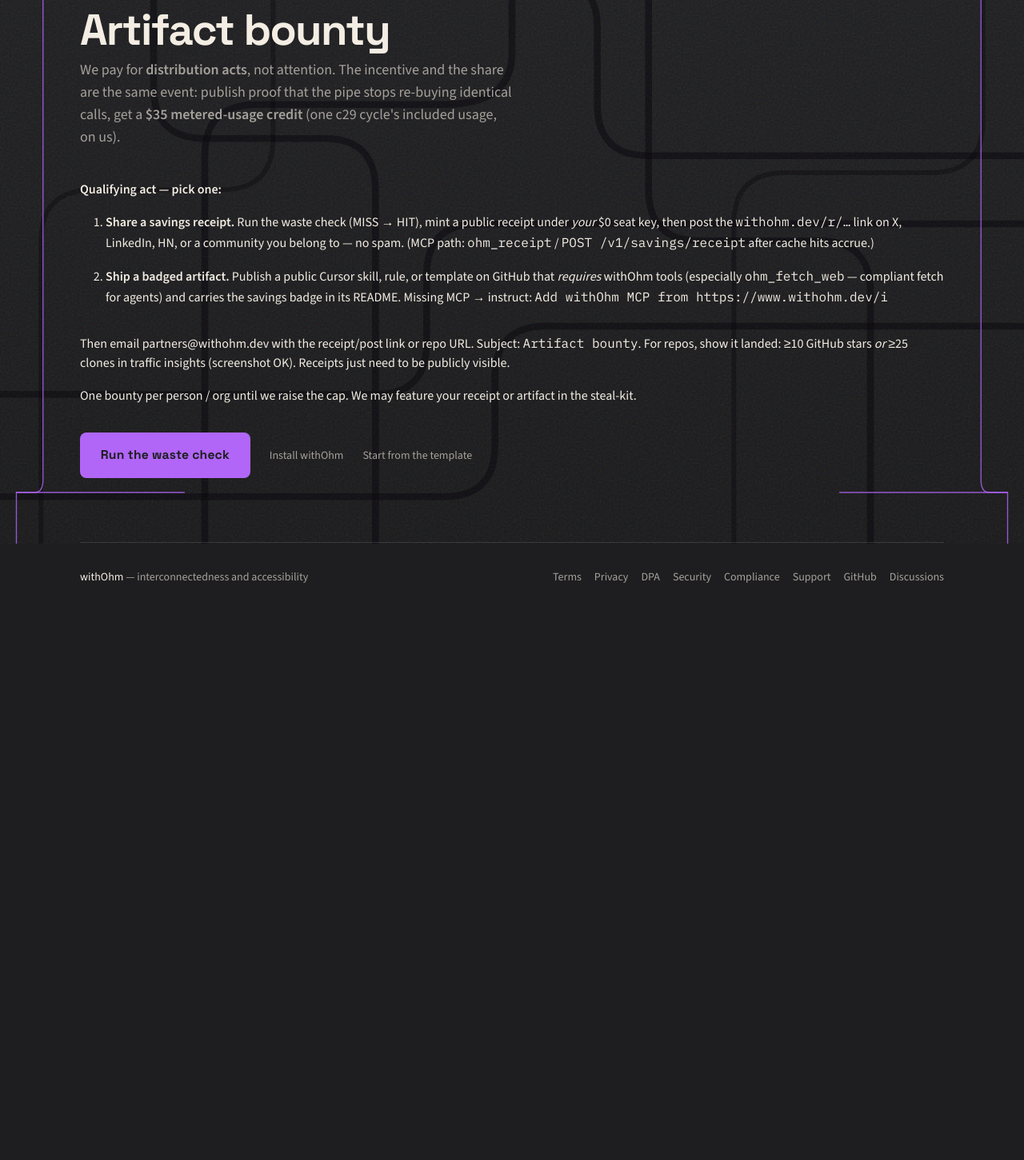
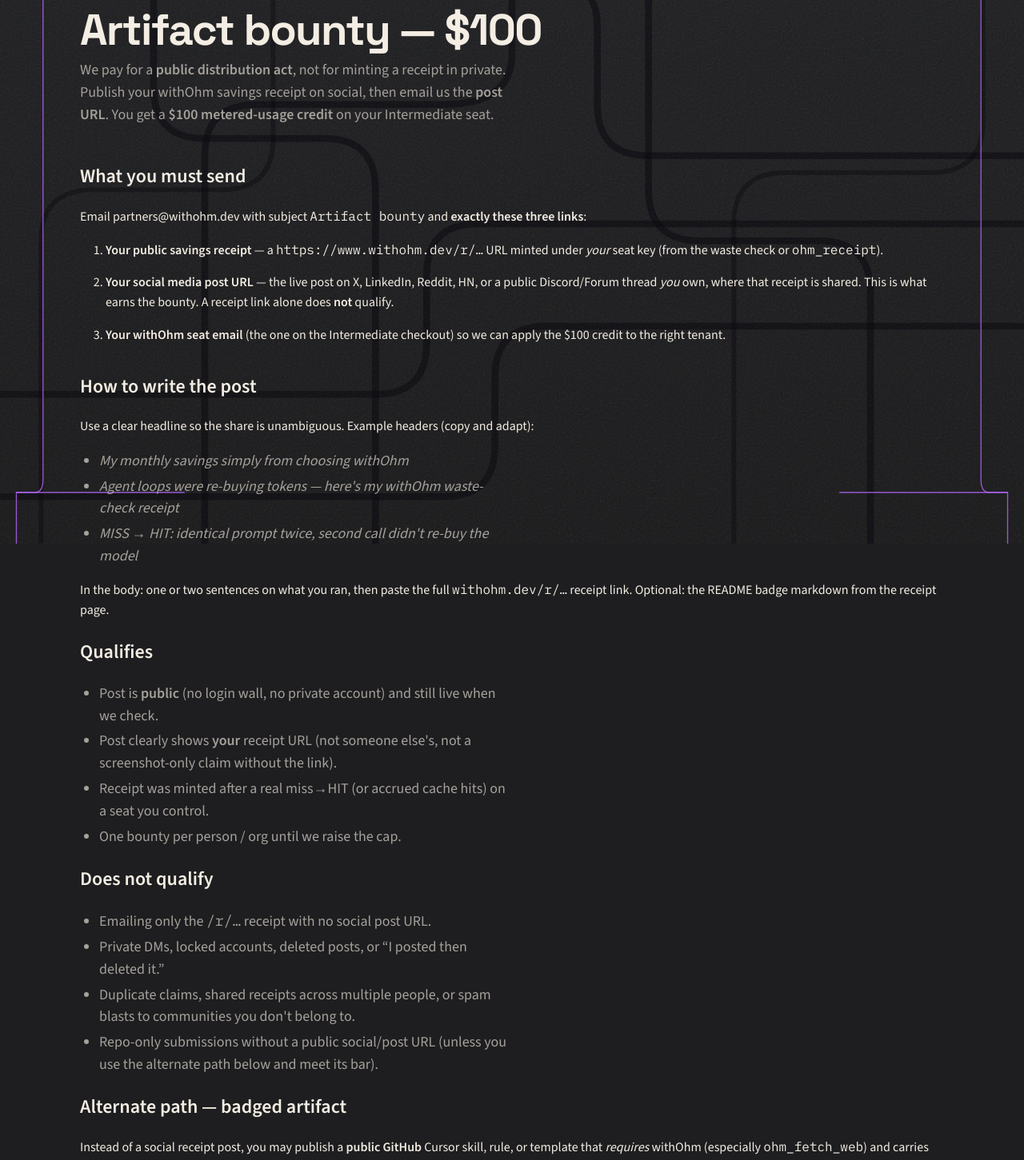
Before and after one commit to iwasinnam2/ohm, a Next.js app in the folder site/: page /bounty in a window 1280 px wide. Shown: the part 120-1571 px from the top of the page at 80% size. Before the commit the page ends 892 px from the top, so only its background shows below. Built offline with nearby package versions, Linux system fonts and the light colour scheme.

Commit message:
Bounty: $100 credit; claim requires social post URL, not receipt alone.
Rewrite /bounty with qualifies / does-not / example headlines and three
required links (receipt, post, seat email) so prize claims stay unambiguous.

Co-authored-by: iwasinnam2 <iwasinnam2@users.noreply.github.com>

```diff
--- a/site/src/app/bounty/page.tsx
+++ b/site/src/app/bounty/page.tsx
@@ -2,58 +2,134 @@ import type { Metadata } from "next";
 import Link from "next/link";
 
 export const metadata: Metadata = {
-  title: "Artifact bounty",
+  title: "Artifact bounty — $100",
   description:
-    "Earn a $35 withOhm metered-usage credit by sharing a public savings receipt from the waste check, or by publishing a Cursor skill that requires Ohm.",
+    "Earn a $100 withOhm metered-usage credit by posting your savings receipt on social media and emailing the post link. Clear rules — no ambiguous claims.",
 };
 
 export default function BountyPage() {
   return (
     <>
       <header className="page-head">
-        <h1>Artifact bounty</h1>
+        <h1>Artifact bounty — $100</h1>
         <p>
-          We pay for <strong>distribution acts</strong>, not attention. The
-          incentive and the share are the same event: publish proof that the
-          pipe stops re-buying identical calls, get a{" "}
-          <strong>$35 metered-usage credit</strong> (one c29 cycle&apos;s
-          included usage, on us).
+          We pay for a <strong>public distribution act</strong>, not for
+          minting a receipt in private. Publish your withOhm savings receipt on
+          social, then email us the <strong>post URL</strong>. You get a{" "}
+          <strong>$100 metered-usage credit</strong> on your Intermediate seat.
         </p>
       </header>
 
       <div className="partner">
+        <h2>What you must send</h2>
         <p>
-          <strong>Qualifying act — pick one:</strong>
+          Email{" "}
+          <a href="mailto:partners@withohm.dev">partners@withohm.dev</a> with
+          subject <code>Artifact bounty</code> and <strong>exactly these
+          three links</strong>:
         </p>
         <ol className="bounty-steps">
           <li>
-            <strong>Share a savings receipt.</strong> Run the{" "}
-            <Link href="/demo">waste check</Link> (MISS → HIT), mint a public
-            receipt under <em>your</em> $0 seat key, then post the{" "}
-            <code>withohm.dev/r/…</code> link on X, LinkedIn, HN, or a community
-            you belong to — no spam. (MCP path: <code>ohm_receipt</code> /{" "}
-            <code>POST /v1/savings/receipt</code> after cache hits accrue.)
+            <strong>Your public savings receipt</strong> — a{" "}
+            <code>https://www.withohm.dev/r/…</code> URL minted under{" "}
+            <em>your</em> seat key (from the{" "}
+            <Link href="/demo">waste check</Link> or{" "}
+            <code>ohm_receipt</code>).
           </li>
           <li>
-            <strong>Ship a badged artifact.</strong> Publish a public Cursor
-            skill, rule, or template on GitHub that <em>requires</em> withOhm
-            tools (especially <code>ohm_fetch_web</code> — compliant fetch for
-            agents) and carries the savings badge in its README. Missing MCP →
-            instruct: <code>Add withOhm MCP from https://www.withohm.dev/i</code>
+            <strong>Your social media post URL</strong> — the live post on X,
+            LinkedIn, Reddit, HN, or a public Discord/Forum thread{" "}
+            <em>you</em> own, where that receipt is shared. This is what earns
+            the bounty. A receipt link alone does <strong>not</strong> qualify.
+          </li>
+          <li>
+            <strong>Your withOhm seat email</strong> (the one on the Intermediate
+            checkout) so we can apply the $100 credit to the right tenant.
           </li>
         </ol>
+
+        <h2>How to write the post</h2>
         <p>
-          Then email{" "}
-          <a href="mailto:partners@withohm.dev">partners@withohm.dev</a> with
-          the receipt/post link or repo URL. Subject:{" "}
-          <code>Artifact bounty</code>. For repos, show it landed: ≥10 GitHub
-          stars <em>or</em> ≥25 clones in traffic insights (screenshot OK).
-          Receipts just need to be publicly visible.
+          Use a clear headline so the share is unambiguous. Example headers
+          (copy and adapt):
         </p>
+        <ul className="page-head__list">
+          <li>
+            <em>My monthly savings simply from choosing withOhm</em>
+          </li>
+          <li>
+            <em>Agent loops were re-buying tokens — here&apos;s my withOhm
+            waste-check receipt</em>
+          </li>
+          <li>
+            <em>MISS → HIT: identical prompt twice, second call didn&apos;t
+            re-buy the model</em>
+          </li>
+        </ul>
         <p>
-          One bounty per person / org until we raise the cap. We may feature
-          your receipt or artifact in the steal-kit.
+          In the body: one or two sentences on what you ran, then paste the
+          full <code>withohm.dev/r/…</code> receipt link. Optional: the README
+          badge markdown from the receipt page.
         </p>
+
+        <h2>Qualifies</h2>
+        <ul className="page-head__list">
+          <li>
+            Post is <strong>public</strong> (no login wall, no private account)
+            and still live when we check.
+          </li>
+          <li>
+            Post clearly shows <strong>your</strong> receipt URL (not someone
+            else&apos;s, not a screenshot-only claim without the link).
+          </li>
+          <li>
+            Receipt was minted after a real miss→HIT (or accrued cache hits) on
+            a seat you control.
+          </li>
+          <li>One bounty per person / org until we raise the cap.</li>
+        </ul>
+
+        <h2>Does not qualify</h2>
+        <ul className="page-head__list">
+          <li>
+            Emailing only the <code>/r/…</code> receipt with no social post URL.
+          </li>
+          <li>
+            Private DMs, locked accounts, deleted posts, or “I posted then
+            deleted it.”
+          </li>
+          <li>
+            Duplicate claims, shared receipts across multiple people, or spam
+            blasts to communities you don&apos;t belong to.
+          </li>
+          <li>
+            Repo-only submissions without a public social/post URL (unless you
+            use the alternate path below and meet its bar).
+          </li>
+        </ul>
+
+        <h2>Alternate path — badged artifact</h2>
+        <p>
+          Instead of a social receipt post, you may publish a{" "}
+          <strong>public GitHub</strong> Cursor skill, rule, or template that{" "}
+          <em>requires</em> withOhm (especially <code>ohm_fetch_web</code>) and
+          carries the savings badge in the README. Missing MCP → instruct:{" "}
+          <code>Add withOhm MCP from https://www.withohm.dev/i</code>. Email the
+          repo URL plus proof it landed (≥10 GitHub stars <em>or</em> ≥25 clones
+          in traffic insights — screenshot OK). Same $100 credit, same one-per-
+          person rule.
+        </p>
+
+        <h2>How we decide</h2>
+        <p>
+          We verify the three links (or the repo bar). If anything is missing or
+          private, we reply once asking you to fix it — we do not negotiate
+          partial credit. Credit is a <strong>$100 metered-usage grant</strong>{" "}
+          on your Intermediate seat (pipe meters), not cash and not a Cursor
+          subscription refund. We may feature your receipt or post in the
+          steal-kit.
+        </p>
+
         <p className="partner__cta cta-row">
           <Link className="btn btn--primary" href="/demo">
             Run the waste check
@@ -61,8 +137,8 @@ export default function BountyPage() {
           <Link className="link-quiet" href="/i">
             Install withOhm
           </Link>
-          <Link className="link-quiet" href="/templates">
-            Start from the template
+          <Link className="link-quiet" href="/billing/intermediate">
+            $0 seat
           </Link>
         </p>
       </div>
--- a/site/src/app/demo/page.tsx
+++ b/site/src/app/demo/page.tsx
@@ -41,7 +41,7 @@ export default function DemoPage() {
       <p className="receipt__foot">
         <Link href="/i">Attach in Cursor</Link>
         {" · "}
-        <Link href="/bounty">$35 artifact bounty</Link>
+        <Link href="/bounty">$100 artifact bounty</Link>
         {" · "}
         <Link href="/billing/intermediate">$0 seat</Link>
         {" · "}
--- a/site/src/app/r/[token]/page.tsx
+++ b/site/src/app/r/[token]/page.tsx
@@ -122,7 +122,7 @@ export default async function ReceiptPage({ params }: Props) {
           Share on LinkedIn
         </a>
         <Link className="link-quiet" href="/bounty">
-          Sharing pays — $35 bounty
+          Sharing pays — $100 bounty
         </Link>
       </div>
 
```
Also changed, not shown: site/src/app/billing/success/page.tsx (+4 -4 lines), site/src/components/WasteCheckClient.tsx (+7 -5 lines), 6 other files (tests, documents, lock files or other folders).
